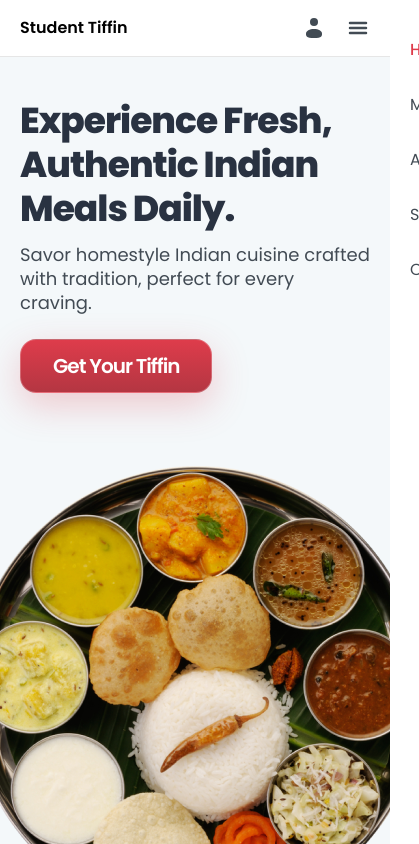
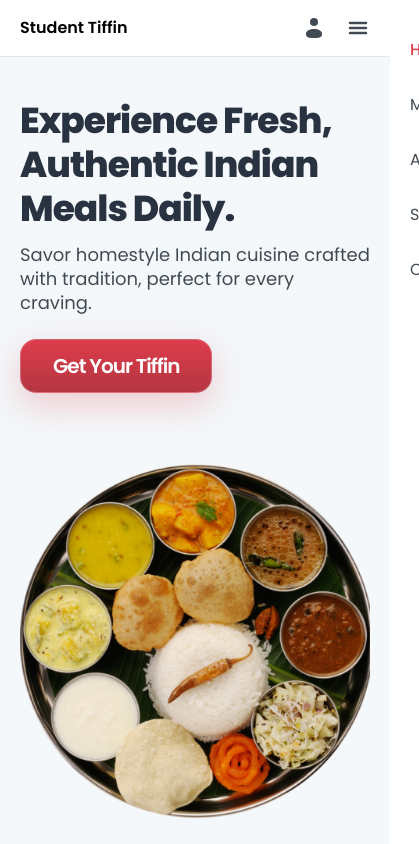
Before and after one commit to rahulsd380/Student-Tiffin-Client, a React (Vite) app: page / in a window 390 px wide. Shown: the top 844 px of the page, 419 px wide, since content can reach past the window. Built offline with nearby package versions, Linux system fonts and the light colour scheme.

Commit message:
Home responsiveness added

```diff
--- a/src/components/HomePageComponents/Hero/Hero.tsx
+++ b/src/components/HomePageComponents/Hero/Hero.tsx
@@ -22,7 +22,7 @@ const Hero = () => {
           <img
             src={IMAGES.heroImg}
             alt="dish-image"
-            className="max-w-[448px] max-h-[474px]"
+            className="w-full max-w-[350px] md:max-w-[448px] max-h-[370px] mdLmax-h-[474px]"
           />
         </div>
       </Container>
```
